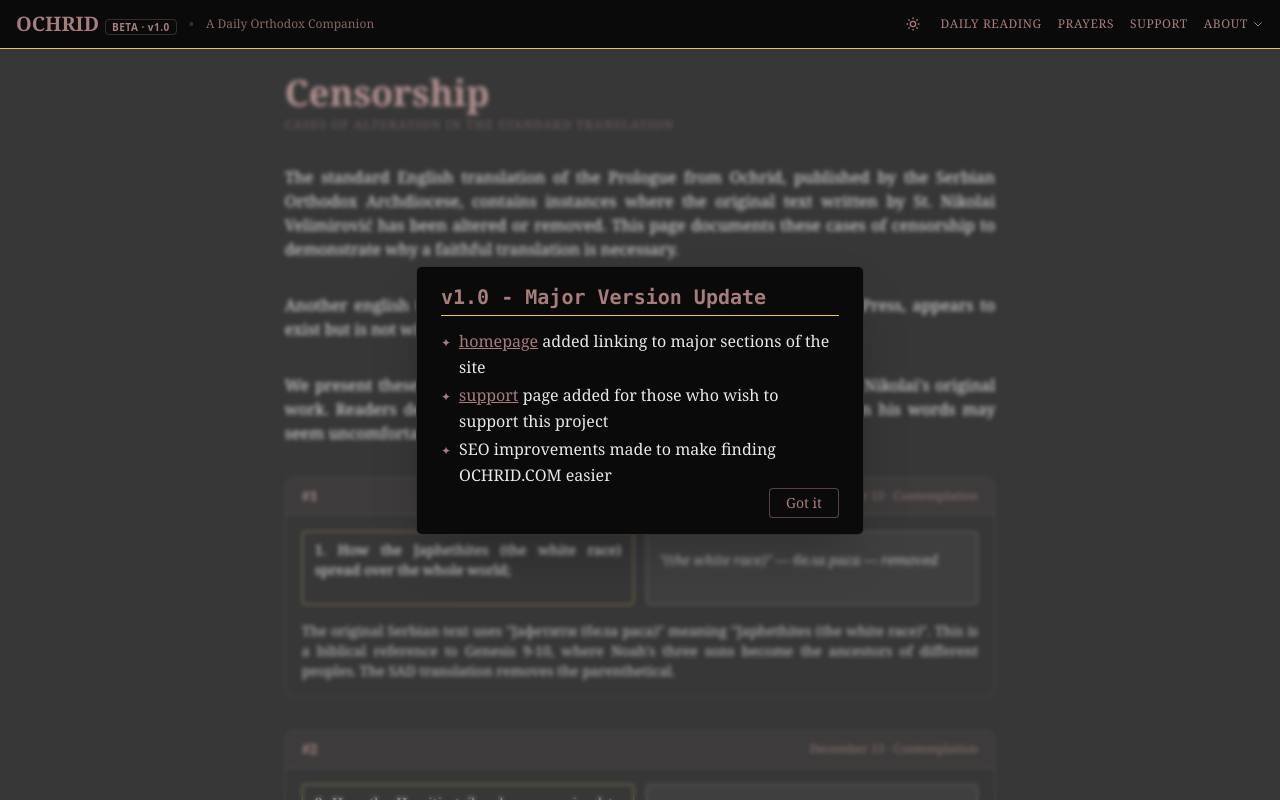
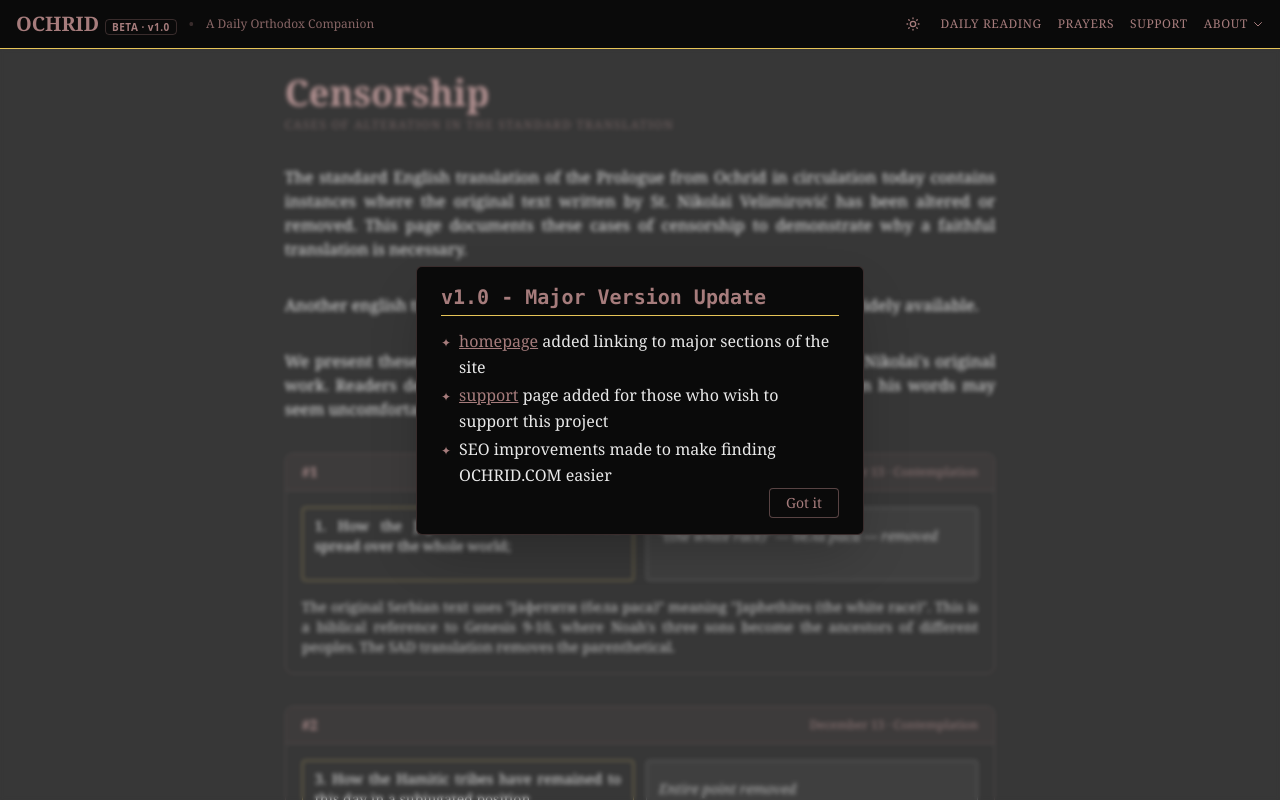
Before and after one commit to marcian-cx/ochrid, a Next.js app: page /censorship in a window 1280 px wide. Shown: the top 800 px of the page. Built offline with nearby package versions, Linux system fonts and the light colour scheme.

Commit message:
remove potentially combative mentions

```diff
--- a/app/about/page.tsx
+++ b/app/about/page.tsx
@@ -53,7 +53,7 @@
         </p>
 
         <p>
-          The most widely available English edition is under the copyright of the Serbian Orthodox Archdiocese, and can therefore not be reproduced or distributed without permission.
+          The most widely available English edition is under copyright and can therefore not be reproduced or distributed without permission.
           It also contains cases of <Link href="/censorship" className="text-burgundy hover:text-gold underline">censorship</Link>. Other lesser known translations exist but are not available online, and cost several hundred dollars to purchase. This translation exists to preserve the original text written
           by St. Nikolai and make it available to the faithful without cost barriers and for all uses.
            We believe the faithful deserve access to this treasure of a text with no restrictions.
--- a/app/censorship/page.tsx
+++ b/app/censorship/page.tsx
@@ -5,7 +5,6 @@
     "Prologue from Ochrid censorship",
     "Prologue of Ochrid original text",
     "St. Nikolai Velimirovic uncensored",
-    "Serbian Orthodox Archdiocese translation",
   ],
   openGraph: {
     title: "Censorship in the Prologue from Ochrid",
@@ -65,13 +64,13 @@
 
       <div className="space-y-8 text-base leading-normal text-ink">
         <p>
-          The standard English translation of the Prologue from Ochrid, published by the Serbian Orthodox Archdiocese,
+          The standard English translation of the Prologue from Ochrid in circulation today
           contains instances where the original text written by St. Nikolai Velimirović has been altered or removed.
           This page documents these cases of censorship to demonstrate why a faithful translation is necessary.
         </p>
 
         <p>
-          Another english translation without censorship, copyright 1985 Lazarica Press, appears to exist but is not widely available.
+          Another english translation without censorship appears to exist but is not widely available.
         </p>
 
         <p>
```
